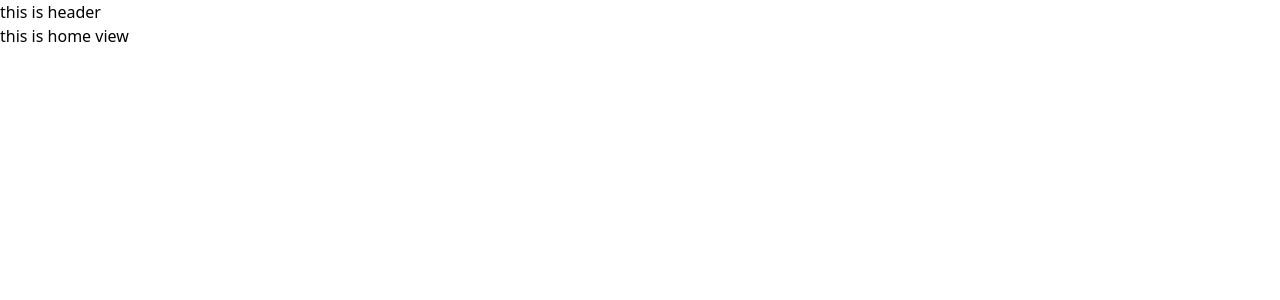
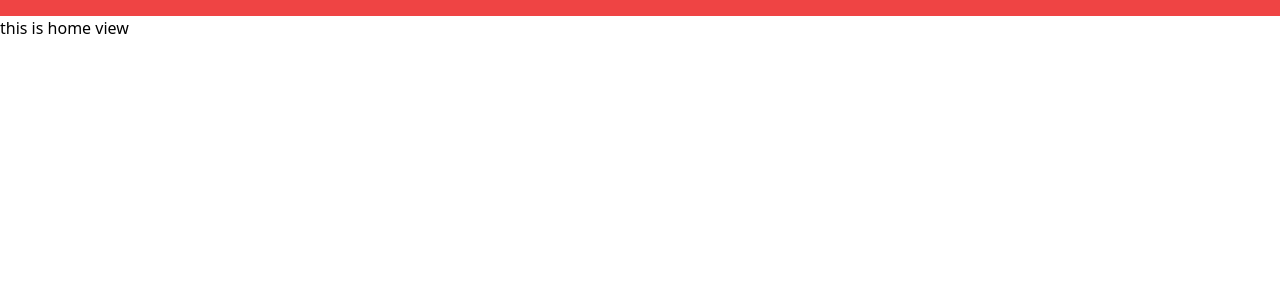
Before and after one commit to ahmadRamadhan-dotcom/volta-clone, a Vue app: page / in a window 1280 px wide. Shown: the top 300 px of the page. Built offline with nearby package versions, Linux system fonts and the light colour scheme.

Commit message:
fix: wrong tailwindcss config

```diff
--- a/src/components/Header.vue
+++ b/src/components/Header.vue
@@ -1,5 +1,3 @@
 <template>
-  <header>
-    <p>this is header</p>
-  </header>
+  <div class="border-8 border-red-500"></div>
 </template>
--- a/tailwind.config.cjs
+++ b/tailwind.config.cjs
@@ -1,6 +1,6 @@
 /** @type {import('tailwindcss').Config} */
 module.exports = {
-  content: ["./index.html", "./src/**/*.{js,ts,jsx,tsx}"],
+  content: ["./index.html", "./src/**/*.{vue,js,ts,jsx,tsx}"],
   theme: {
     extend: {},
   },
```
